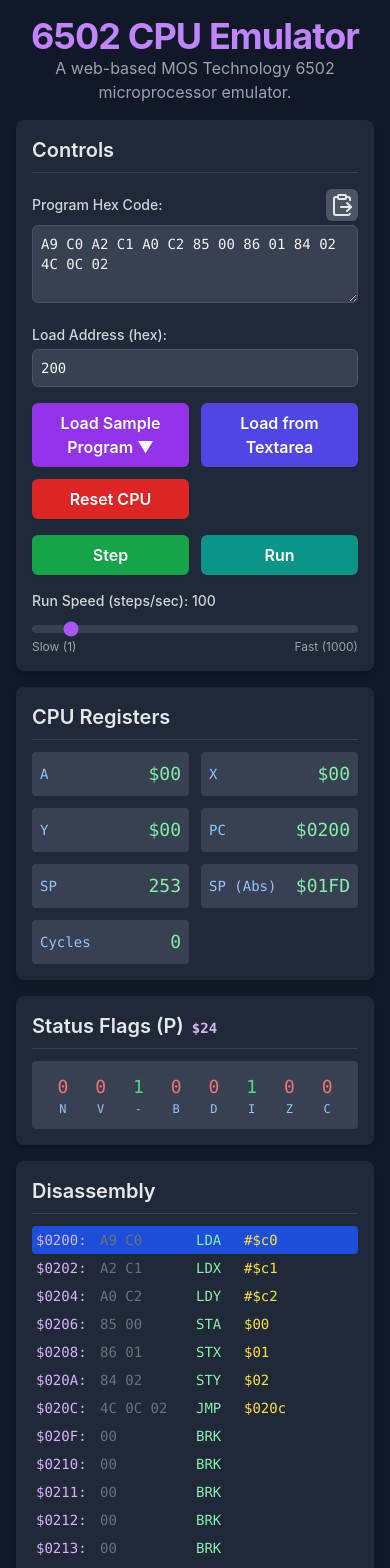
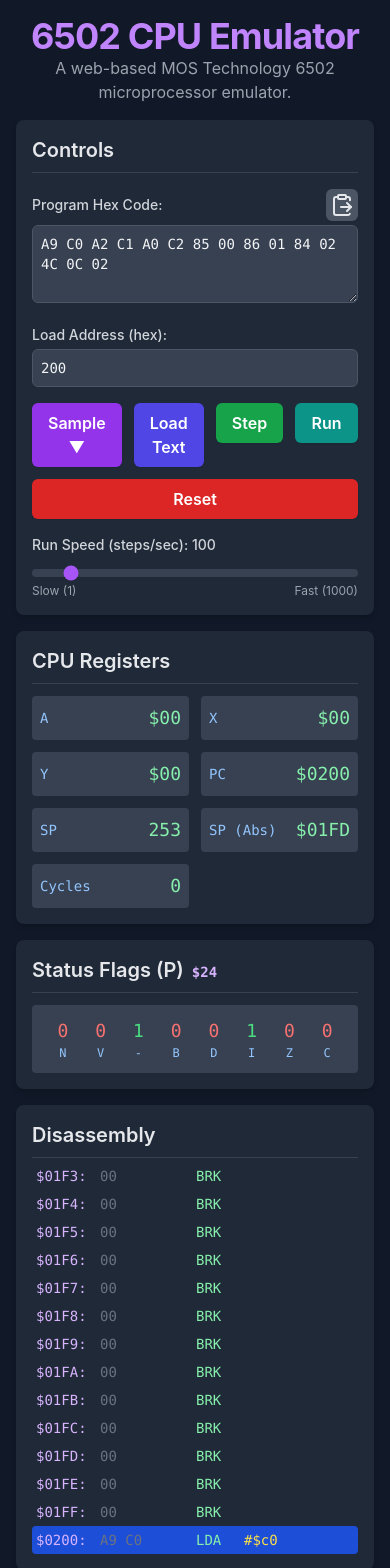
Before and after one commit to sokoide/6502-emulator, a React (Vite) app: page / in a window 390 px wide. Shown: the top 1568 px of the page. Built offline with nearby package versions, Linux system fonts and the light colour scheme.

Commit message:
adjust button and scroll

```diff
--- a/App.tsx
+++ b/App.tsx
@@ -33,10 +33,19 @@
     // eslint-disable-next-line react-hooks/exhaustive-deps
   }, []); // Load default program on initial mount
 
+  // Constants for disassembly view
+  const AVG_INST_LENGTH_ESTIMATE = 2.5; // Average bytes per instruction (heuristic)
+  const DISASSEMBLY_LINES_BEFORE_PC = 15; // Number of instruction lines to try to show before current PC
+  const DISASSEMBLY_LINES_AFTER_PC = 35;  // Number of instruction lines to try to show after current PC
+  const TOTAL_DISASSEMBLY_LINES = DISASSEMBLY_LINES_BEFORE_PC + DISASSEMBLY_LINES_AFTER_PC;
+
   useEffect(() => {
     if (cpu.PC !== undefined && memory.length > 0) {
       try {
-        const instructions = disassemble(cpu.PC, 20); // Disassemble 20 instructions from PC
+        // Calculate a start address to provide context before the current PC
+        const estimatedBytesBeforePC = Math.floor(DISASSEMBLY_LINES_BEFORE_PC * AVG_INST_LENGTH_ESTIMATE);
+        const startDisassembleAddress = Math.max(0, cpu.PC - estimatedBytesBeforePC);
+        const instructions = disassemble(startDisassembleAddress, TOTAL_DISASSEMBLY_LINES);
         setDisassembledCode(instructions);
       } catch (error) {
         console.error("Disassembly error:", error);
--- a/components/CpuControls.tsx
+++ b/components/CpuControls.tsx
@@ -161,24 +161,25 @@
         />
       </div>
 
-      <div className="grid grid-cols-2 md:grid-cols-3 gap-3 mb-4">
-        <div className="relative col-span-1" ref={sampleMenuRef}>
+      {/* Combined button row */}
+      <div className="flex flex-row flex-wrap items-start gap-3 mb-4">
+        <div className="relative flex-1" ref={sampleMenuRef}> {/* Wrapper for Load Sample button and its dropdown, now with flex-1 */}
           <ControlButton
             onClick={() => setIsSampleMenuOpen(!isSampleMenuOpen)}
             color="purple"
-            className="w-full"
             aria-haspopup="true"
+            className="w-full" // Ensure button fills its flex-1 parent
             aria-expanded={isSampleMenuOpen}
           >
-            Load Sample Program &#x25BC;
+            Sample &#x25BC;
           </ControlButton>
           {isSampleMenuOpen && (
-            <div className="absolute z-10 mt-1 w-full bg-gray-700 border border-gray-600 rounded-md shadow-lg max-h-60 overflow-y-auto">
+            <div className="absolute z-10 mt-1 w-56 bg-gray-700 border border-gray-600 rounded-md shadow-lg max-h-60 overflow-y-auto"> {/* Adjusted width for dropdown */}
               {samplePrograms.map((sample, index) => (
                 <button
                   key={index}
                   onClick={() => handleLoadSample(sample)}
-                  className="block w-full text-left px-4 py-2 text-sm text-gray-200 hover:bg-purple-600 hover:text-white"
+                  className="block w-full text-left px-4 py-2 text-sm text-gray-200 hover:bg-purple-600 hover:text-white whitespace-nowrap"
                   role="menuitem"
                 >
                   {sample.name}
@@ -187,14 +188,12 @@
             </div>
           )}
         </div>
-        <ControlButton onClick={handleLoadFromTextarea} color="indigo" className="w-full">Load from Textarea</ControlButton>
-        <ControlButton onClick={onReset} color="red" className="w-full">Reset CPU</ControlButton>
-      </div>
-      <div className="grid grid-cols-2 md:grid-cols-2 gap-3 mb-4">
-        <ControlButton onClick={onStep} color="green" disabled={isRunning || isHalted} className="w-full">Step</ControlButton>
-        <ControlButton onClick={handleRunToggle} color={isRunning ? "yellow" : "teal"} disabled={isHalted} className="w-full">
+        <ControlButton onClick={handleLoadFromTextarea} color="indigo" className="flex-1">Load Text</ControlButton>
+        <ControlButton onClick={onStep} color="green" disabled={isRunning || isHalted} className="flex-1">Step</ControlButton>
+        <ControlButton onClick={handleRunToggle} color={isRunning ? "yellow" : "teal"} disabled={isHalted} className="flex-1">
           {isRunning ? 'Pause' : 'Run'}
         </ControlButton>
+        <ControlButton onClick={onReset} color="red" className="flex-1">Reset</ControlButton>
       </div>
 
 
--- a/components/DisassemblyView.tsx
+++ b/components/DisassemblyView.tsx
@@ -1,5 +1,4 @@
-
-import React from 'react';
+import React, { useEffect, useRef } from 'react';
 import { InstructionInfo } from '../types';
 
 interface DisassemblyViewProps {
@@ -7,15 +6,37 @@
   currentPC: number;
 }
 
+// Define a fixed height for the scrollable area.
+// h-96 is 24rem (384px). This can be adjusted as needed.
+const SCROLLABLE_AREA_HEIGHT_CLASS = "h-96";
+
 const DisassemblyView: React.FC<DisassemblyViewProps> = ({ instructions, currentPC }) => {
+  const activeInstructionRef = useRef<HTMLDivElement>(null);
+
+  useEffect(() => {
+    if (activeInstructionRef.current) {
+      activeInstructionRef.current.scrollIntoView({
+        behavior: 'auto', // Use 'auto' for less jumpiness during rapid steps, 'smooth' for animation
+        block: 'nearest',   // Scrolls the minimum necessary to bring it into view. Other options: 'center', 'start', 'end'
+      });
+    }
+  }, [currentPC, instructions]); // Rerun when PC or the list of instructions changes
+
   return (
-    <div className="bg-gray-800 p-4 rounded-lg shadow-md h-full">
+    // Removed h-full. The component's height will now be determined by its content:
+    // (padding + title height + fixed scrollable area height).
+    <div className="bg-gray-800 p-4 rounded-lg shadow-md">
       <h2 className="text-xl font-semibold mb-3 text-gray-200 border-b border-gray-700 pb-2">Disassembly</h2>
-      <div className="font-mono text-sm overflow-y-auto h-[calc(100%-3rem)]"> {/* Adjust height as needed */}
-        {instructions.map((inst, index) => (
+      <div className={`font-mono text-sm overflow-y-auto ${SCROLLABLE_AREA_HEIGHT_CLASS} custom-scrollbar`}>
+        {instructions.map((inst) => (
           <div
-            key={index}
-            className={`p-1 whitespace-pre flex ${inst.address === currentPC ? 'bg-blue-700 text-white rounded' : 'hover:bg-gray-700'}`}
+            key={inst.address} // Assuming inst.address is unique for each instruction in the list
+            ref={inst.address === currentPC ? activeInstructionRef : null}
+            className={`p-1 whitespace-pre flex ${
+              inst.address === currentPC
+                ? 'bg-blue-700 text-white rounded'
+                : 'hover:bg-gray-700'
+            }`}
           >
             <span className="text-purple-300 w-16">${inst.address.toString(16).toUpperCase().padStart(4, '0')}:</span>
             <span className="text-gray-500 w-24">
```
Also changed, not shown: 3 other files (tests, documents, lock files or other folders).
